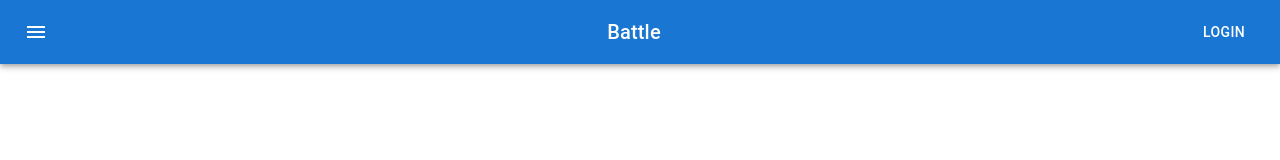
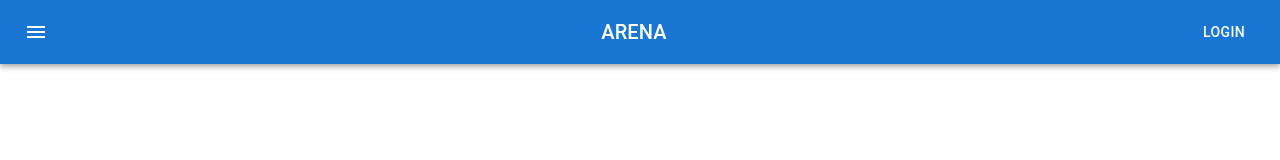
Before and after one commit to DrGloo/project-n, a React (Vite) app: page / in a window 1280 px wide. Shown: the top 160 px of the page. Built offline with nearby package versions, Linux system fonts and the light colour scheme.

Commit message:
minor text changes

```diff
--- a/src/components/Nav.jsx
+++ b/src/components/Nav.jsx
@@ -22,7 +22,7 @@ function Nav (){
             <MenuIcon />
           </IconButton>
           <Typography variant="h6" component="div" sx={{ flexGrow: 1 }}>
-            Battle
+            ARENA
           </Typography>
           <Button color="inherit">Login</Button>
         </Toolbar>
```
